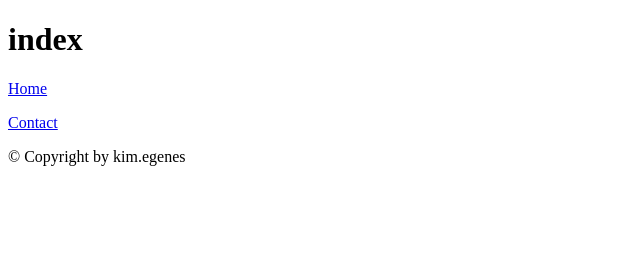
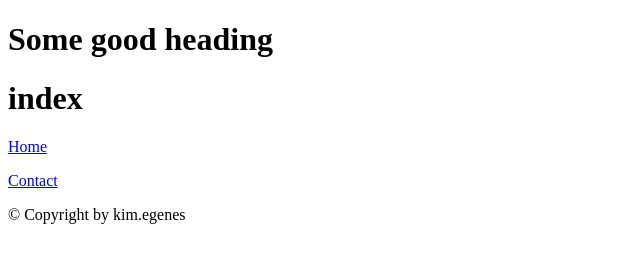
Before and after one commit to kimegenes/myFirstRepo, a plain HTML site: page index.html in a window 1280 px wide. Shown: the whole page, without its empty margins (0-640 px from the left). Drawn offline with Linux system fonts and the light colour scheme.

Commit message:
new heading

```diff
--- a/index.html
+++ b/index.html
@@ -19,6 +19,7 @@
 	</head>
 
 	<body>
+		<h1>Some good heading</h1>
 		<div>
 			<header>
 				<h1>index</h1>
```
